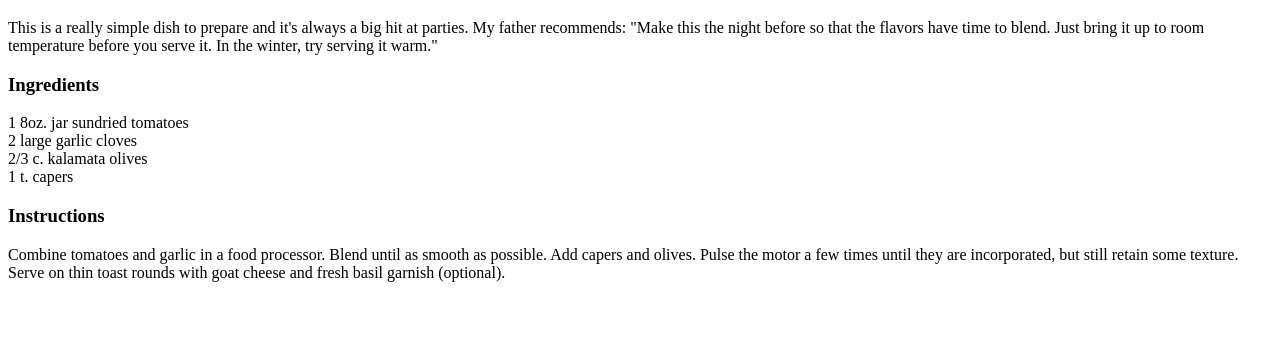
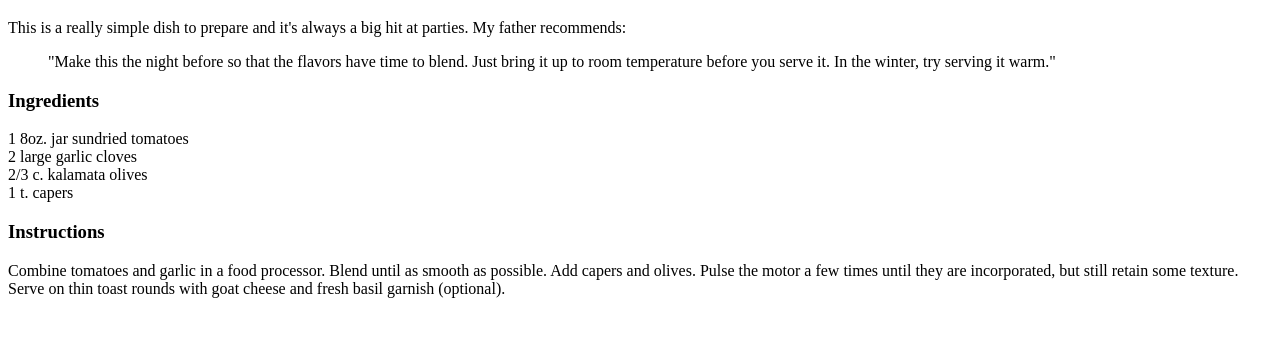
Before and after one commit to grc-338-02-spring-2016/github-demo-02-ngleong, a plain HTML site: page recipe.html in a window 1280 px wide. Shown: the part 61-398 px from the top of the page. Drawn offline with Linux system fonts and the light colour scheme.

Commit message:
first recipe commit

```diff
--- a/recipe.html
+++ b/recipe.html
@@ -1,12 +1,12 @@
 <!DOCTYPE html>
 <html>
 <head>
-    <title>Recipe</title>
+    <title>Recipe</title></head>
     <body><h1>Tapenade (Olive Spread)</h1>
 
         This is a really simple dish to prepare and it's always a big hit at parties. My father recommends:
 
-"Make this the night before so that the flavors have time to blend. Just bring it up to room temperature before you serve it. In the winter, try serving it warm."
+        <blockquote>"Make this the night before so that the flavors have time to blend. Just bring it up to room temperature before you serve it. In the winter, try serving it warm."</blockquote>
 
 <h3>Ingredients</h3>
 
@@ -24,5 +24,4 @@ Add capers and olives. Pulse the motor a few times until they are incorporated,
 Serve on thin toast rounds with goat cheese and fresh basil garnish (optional).
 
     </body>
-</head>
 </html>
```
